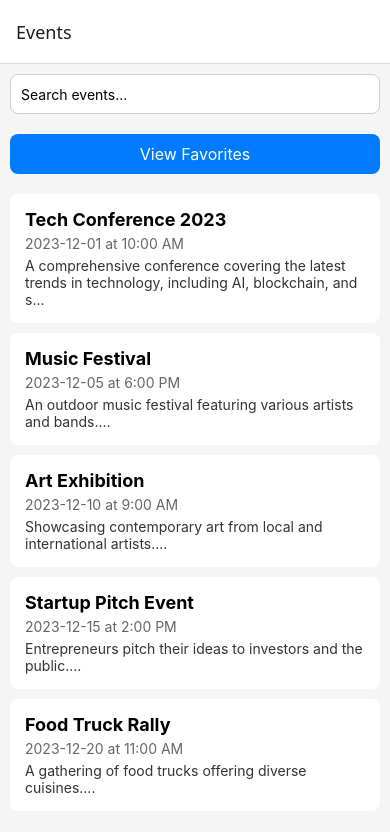
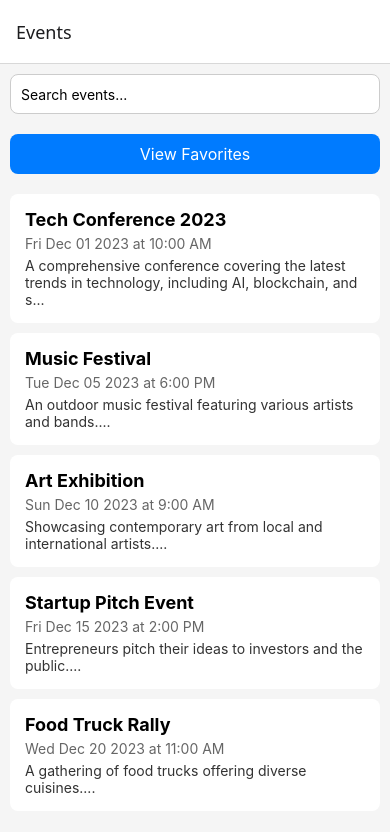
Before and after one commit to davidojo1144/Event-Explorer, a React Native app in the folder EventExplorerExpo/: screen /EventList in a window 390 px wide. Shown: the top 832 px of the page. Built offline with nearby package versions, Linux system fonts and the light colour scheme.

Commit message:
Event explorer expo added

```diff
--- a/EventExplorerExpo/src/data/events.ts
+++ b/EventExplorerExpo/src/data/events.ts
@@ -4,7 +4,7 @@ export const mockEvents: Event[] = [
   {
     id: '1',
     title: 'Tech Conference 2023',
-    date: '2023-12-01',
+    date: new Date('2023-12-01'),
     time: '10:00 AM',
     description: 'A comprehensive conference covering the latest trends in technology, including AI, blockchain, and software development.',
     location: 'San Francisco, CA'
@@ -12,7 +12,7 @@ export const mockEvents: Event[] = [
   {
     id: '2',
     title: 'Music Festival',
-    date: '2023-12-05',
+    date: new Date('2023-12-05'),
     time: '6:00 PM',
     description: 'An outdoor music festival featuring various artists and bands.',
     location: 'Los Angeles, CA'
@@ -20,7 +20,7 @@ export const mockEvents: Event[] = [
   {
     id: '3',
     title: 'Art Exhibition',
-    date: '2023-12-10',
+    date: new Date('2023-12-10'),
     time: '9:00 AM',
     description: 'Showcasing contemporary art from local and international artists.',
     location: 'New York, NY'
@@ -28,7 +28,7 @@ export const mockEvents: Event[] = [
   {
     id: '4',
     title: 'Startup Pitch Event',
-    date: '2023-12-15',
+    date: new Date('2023-12-15'),
     time: '2:00 PM',
     description: 'Entrepreneurs pitch their ideas to investors and the public.',
     location: 'Austin, TX'
@@ -36,7 +36,7 @@ export const mockEvents: Event[] = [
   {
     id: '5',
     title: 'Food Truck Rally',
-    date: '2023-12-20',
+    date: new Date('2023-12-20'),
     time: '11:00 AM',
     description: 'A gathering of food trucks offering diverse cuisines.',
     location: 'Chicago, IL'
--- a/EventExplorerExpo/src/screens/EventDetailsScreen.tsx
+++ b/EventExplorerExpo/src/screens/EventDetailsScreen.tsx
@@ -49,7 +49,7 @@ const EventDetailsScreen: React.FC<EventDetailsScreenProps> = ({ route, navigati
   return (
     <View style={styles.container}>
       <Text style={styles.title}>{event.title}</Text>
-      <Text style={styles.dateTime}>{event.date} at {event.time}</Text>
+      <Text style={styles.dateTime}>{event.date.toDateString()} at {event.time}</Text>
       <Text style={styles.description}>{event.description}</Text>
       <Text style={styles.location}>Location: {event.location}</Text>
       <TouchableOpacity style={styles.favoriteButton} onPress={toggleFavorite}>
--- a/EventExplorerExpo/src/screens/EventListScreen.tsx
+++ b/EventExplorerExpo/src/screens/EventListScreen.tsx
@@ -22,7 +22,7 @@ const EventListScreen: React.FC<EventListScreenProps> = ({ navigation }) => {
       onPress={() => navigation.navigate('EventDetails', { event: item })}
     >
       <Text style={styles.title}>{item.title}</Text>
-      <Text style={styles.dateTime}>{item.date} at {item.time}</Text>
+      <Text style={styles.dateTime}>{item.date.toDateString()} at {item.time}</Text>
       <Text style={styles.description}>{item.description.substring(0, 100)}...</Text>
     </TouchableOpacity>
   );
--- a/EventExplorerExpo/src/screens/FavoritesScreen.tsx
+++ b/EventExplorerExpo/src/screens/FavoritesScreen.tsx
@@ -47,7 +47,7 @@ const FavoritesScreen: React.FC<FavoritesScreenProps> = ({ navigation }) => {
       onPress={() => navigation.navigate('EventDetails', { event: item })}
     >
       <Text style={styles.title}>{item.title}</Text>
-      <Text style={styles.dateTime}>{item.date} at {item.time}</Text>
+      <Text style={styles.dateTime}>{item.date.toDateString()} at {item.time}</Text>
       <Text style={styles.description}>{item.description.substring(0, 100)}...</Text>
       <TouchableOpacity
         style={styles.removeButton}
--- a/EventExplorerExpo/src/types/Event.ts
+++ b/EventExplorerExpo/src/types/Event.ts
@@ -1,7 +1,7 @@
 export interface Event {
   id: string;
   title: string;
-  date: string;
+  date: Date;
   time: string;
   description: string;
   location: string;
```
